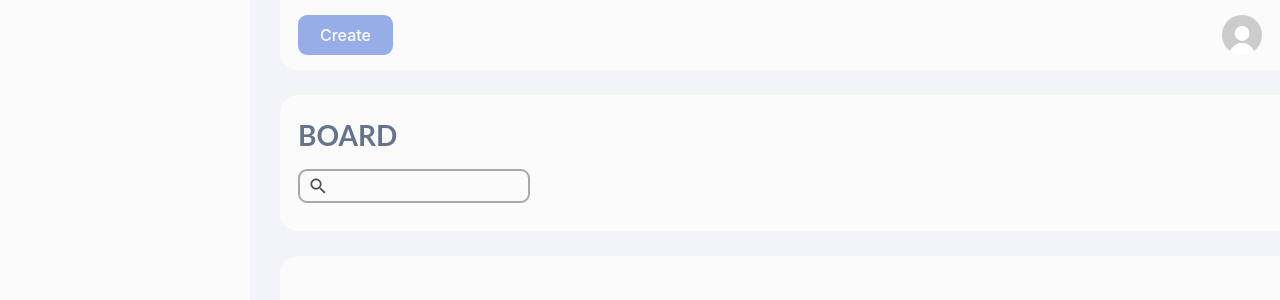
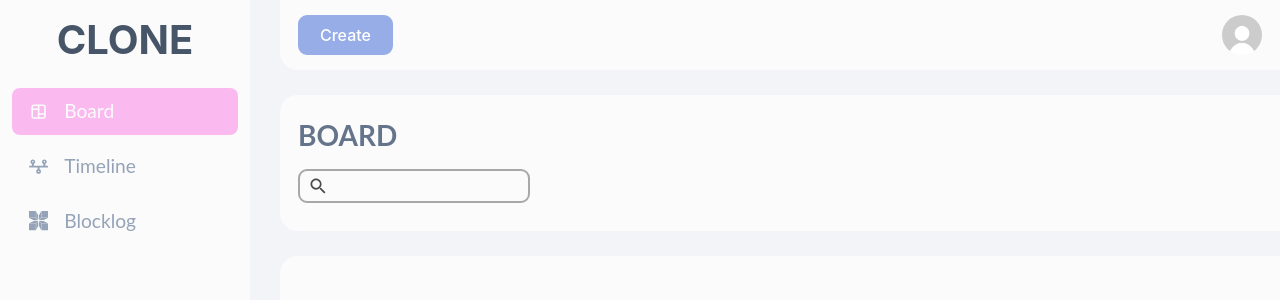
Before and after one commit to HoorAhmed1/Valeo-Hackathon, a React (Create React App) app in the folder frontend/: page / in a window 1280 px wide. Shown: the top 300 px of the page. Built offline with nearby package versions, Linux system fonts and the light colour scheme.

Commit message:
refactor: update the side nav

```diff
--- a/frontend/src/components/sidenav-item/sidenav-item.component.tsx
+++ b/frontend/src/components/sidenav-item/sidenav-item.component.tsx
@@ -1,12 +1,9 @@
 import { AnimatePresence } from 'framer-motion';
 
 import {
-    ArrowBack,
-    ArrowDown,
     ItemContainer,
     MainItemContent,
-    SubItemLink,
-    SubItemsContainer,
+
 } from './sidenav-item.styles';
 
 export type SideNavItemProps = {
@@ -64,36 +61,7 @@ export default function SideNavItem({
             <MainItemContent onClick={handleClickExtendableItem}>
                 {icon}
                 {text}
-                {extendable && extended ? (
-                    <ArrowDown onClickCapture={toggleExtend} size={20} />
-                ) : (
-                    extendable && (
-                        <ArrowBack onClickCapture={toggleExtend} size={20} />
-                    )
-                )}
             </MainItemContent>
-
-            <AnimatePresence>
-                {extended && (
-                    <SubItemsContainer
-                        initial={{ height: 0, margin: 0 }}
-                        animate={{ height: '', margin: '1rem 0.5rem' }}
-                        exit={{ height: 0, margin: 0 }}
-                    >
-                        {subItems?.map((item) => {
-                            return (
-                                <SubItemLink
-                                    key={item.path}
-                                    to={item.path}
-                                    active={item.active}
-                                >
-                                    {item.icon} {item.text}
-                                </SubItemLink>
-                            );
-                        })}
-                    </SubItemsContainer>
-                )}
-            </AnimatePresence>
         </ItemContainer>
     );
 }
--- a/frontend/src/components/sidenav-item/sidenav-item.styles.ts
+++ b/frontend/src/components/sidenav-item/sidenav-item.styles.ts
@@ -1,22 +1,21 @@
-import { motion } from 'framer-motion';
-import { IoIosArrowBack, IoIosArrowDown } from 'react-icons/io';
+
 import { Link } from 'react-router-dom';
 import styled, { css } from 'styled-components';
 
 export const ItemContainer = styled(Link)<{ active?: boolean }>`
     display: flex;
     flex-direction: column;
-    color: white;
     padding: 0.5rem 1rem;
     transition: all 0.2s ease-out;
     border-radius: 0.5rem;
-    background-color: ${({ active }) =>
-        active ? 'rgba(255, 255, 255, 0.075)' : 'transparent'};
+    background-color: ${({ active }) =>  active ? '#FAB9EF' : 'transparent'};
     border: 1px solid transparent;
     &:hover {
         background-color: rgba(255, 255, 255, 0.075);
         border-color: rgba(255, 255, 255, 0.1);
     }
+    color: ${({ active }) => active ?'#FCFBFB': 'var(--slate-400)'};
+
 `;
 
 export const MainItemContent = styled.div`
@@ -24,6 +23,7 @@ export const MainItemContent = styled.div`
     gap: 1rem;
     align-items: center;
     width: 100%;
+        font-size:1.2rem;
 `;
 
 export const arrowStyles = css`
@@ -36,37 +36,3 @@ export const arrowStyles = css`
         opacity: 1;
     }
 `;
-
-export const ArrowDown = styled(IoIosArrowDown)`
-    ${arrowStyles}
-`;
-
-export const ArrowBack = styled(IoIosArrowBack)`
-    ${arrowStyles}
-`;
-
-export const SubItemsContainer = styled(motion.div)`
-    overflow: hidden;
-    display: flex;
-    flex-direction: column;
-    gap: 0.5rem;
-    border-left: 3px solid rgba(255, 255, 255, 0.25);
-    margin: 1rem 0.5rem;
-`;
-
-export const SubItemLink = styled(Link)<{ active?: boolean }>`
-    font-size: 0.875rem;
-    padding: 0.5rem 0.75rem;
-    border-radius: 0.25rem;
-    display: flex;
-    align-items: center;
-    gap: 0.75rem;
-    color: inherit;
-    margin-left: 0.5rem;
-    background-color: ${({ active }) =>
-        active ? 'rgba(255, 255, 255, 0.125)' : 'transparent'};
-    transition: all 0.2s ease-in-out;
-    &:hover {
-        background-color: rgba(255, 255, 255, 0.125);
-    }
-`;
--- a/frontend/src/components/sidenav/sidenav.component.tsx
+++ b/frontend/src/components/sidenav/sidenav.component.tsx
@@ -1,35 +1,43 @@
-import { useState, useRef, useEffect } from "react";
-import { SideNavContainer } from "./sidenav.styles";
+import { useState, useRef, useEffect, MouseEvent } from "react";
+import { Brand, LinksContainer, SideNavContainer } from "./sidenav.styles";
+import { TbLayoutBoard } from "react-icons/tb";
+import SideNavItem, {
+    SideNavItemProps,
+    SubItemProps,
+} from '../sidenav-item/sidenav-item.component';
+import { FaTimeline } from "react-icons/fa6";
+import { SiCodeblocks } from "react-icons/si";
 
+import { useLocation } from "react-router-dom";
 export default function SideNav() {
-        /**
-     * This is for mobile view only. To handle the side nav open and close
-     * and to prevent the body from scrolling when the side nav is open.
-     */
-     /**
-     * This is for mobile view only. To handle the side nav open and close
-     */
+
      const [sideNavOpen, setSideNavOpen] = useState(false);
      const sideNavRef = useRef<HTMLElement>(null);
      const verticalNavRef = useRef<HTMLElement>(null);
      const [hidden, setHidden] = useState(false);
+     const location = useLocation();
 
+     const [navItems, setNavItems] = useState<SideNavItemProps[]>([
+        {
+            icon: <TbLayoutBoard />,
+            path: '',
+            text: 'Board',
+            id: 1,
+            active:true
+        },
+        {
+            icon: <FaTimeline />,
+            path: '/app/timeline',
+            text: 'Timeline',
+            id: 2,
+        },        {
+            icon: <SiCodeblocks />,
+            path: '/app/blocklog',
+            text: 'Blocklog',
+            id: 3,
+        },
+    ])
 
-     useEffect(() => {
-         const screenClickHandler = (e: MouseEvent) => {
-             /**
-              * This is for mobile view only. If the click is not on the side nav
-              * then close the side nav.
-              */
-             if (sideNavRef.current !== (e.target as HTMLElement)) {
-                 setSideNavOpen(false);
-             }
-         };
-         window.addEventListener('click', screenClickHandler);
-         return () => {
-             window.removeEventListener('click', screenClickHandler);
-         };
-     }, []);
         useEffect(() => {
             if (sideNavOpen) {
                 document.body.classList.add('overflow-hidden');
@@ -37,10 +45,60 @@ export default function SideNav() {
                 document.body.classList.remove('overflow-hidden');
             }
         }, [sideNavOpen]);
+        const handleToggleExtend = (
+            event: React.MouseEvent,
+            id: string | number,
+        ) => {
+            event.preventDefault();
+            let newItems = navItems.map((item) => {
+                if (item.id === id) {
+                    return {
+                        ...item,
+                        extended: !item.extended,
+                    };
+                }
+                return item;
+            });
+            setNavItems(newItems);
+        };
+        useEffect(() => {
+            let targetItemId = navItems.find(
+                (item) => item.path === location.pathname,
+            )?.id;
+            if (!targetItemId) return; // No match
+
+            let newItems = navItems.map((item) => {
+                if (item.id === targetItemId) {
+                    return {
+                        ...item,
+                        active: true,
+                    };
+                } else {
+                    return {
+                        ...item,
+                        active: false,
+                    };
+                }
+            });
+
+            setNavItems(newItems);
+        }, [location.pathname]);
+
 return (    <>
     {!hidden && (
         <SideNavContainer sideNavOpen={sideNavOpen} ref={sideNavRef}>
-
+           <Brand>CLONE</Brand>
+           <LinksContainer>
+           {navItems.map((link) => (
+                            <SideNavItem
+                                {...link}
+                                key={link.text}
+                                toggleExtend={(event: React.MouseEvent) =>
+                                    handleToggleExtend(event, link.id)
+                                }
+                            />
+                        ))}
+           </LinksContainer>
         </SideNavContainer>)}
 </>
 )
--- a/frontend/src/components/sidenav/sidenav.styles.ts
+++ b/frontend/src/components/sidenav/sidenav.styles.ts
@@ -9,7 +9,7 @@ export const SideNavContainer = styled.aside<{ sideNavOpen: boolean }>`
     background-color:#FCFBFB;
     width: 250px;
     height: 100vh;
-    justify-content: center;
+    justify-content: flex-start;
     max-height: 100vh;
     display: flex;
     flex-direction: column;
@@ -31,15 +31,15 @@ export const BrandContainer = styled.div``;
 
 export const Brand = styled.h1`
     text-align: center;
-    color: #ffffff;
-    font-weight: 900;
+    color: var(--slate-600);
+    font-weight: 700;
     font-size: 2.5rem;
     position: sticky;
     top: 0;
     min-height: 0;
     padding: 0.5rem 0;
     line-height: 1.2;
-    font-family: 'Merriweather', serif;
+    font-family: 'Inter', sans-serif;
     user-select: none;
 `;
 
@@ -174,7 +174,7 @@ export const MobileNav = styled.nav`
 `;
 
 export const MobileNavHamburger = styled(Button)`
-    color: white;
+    color: var(--slate-600);
     z-index: 10;
     border: none;
     background-color: transparent;
```
